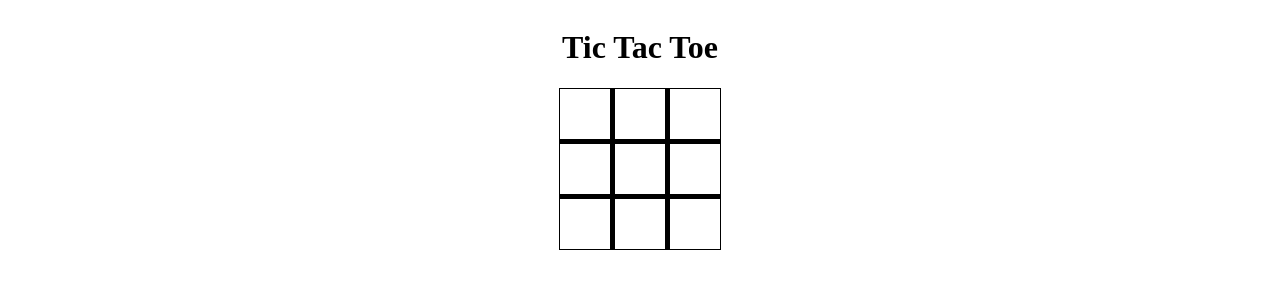
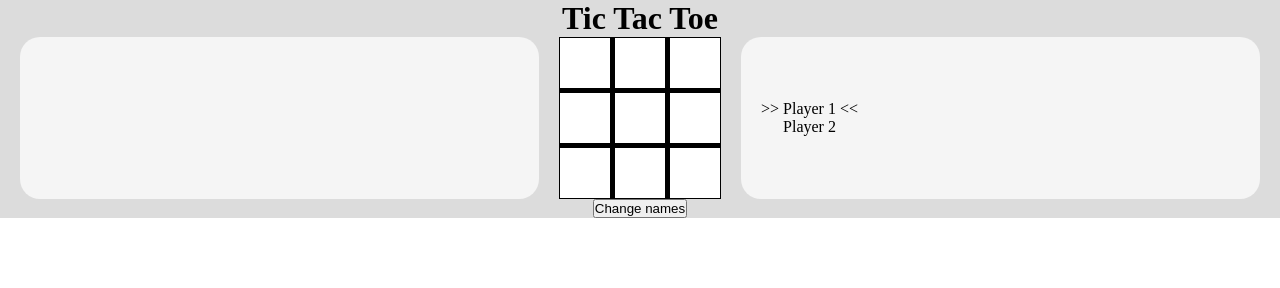
Before and after one commit to stef44n/tic-tac-toe, a plain HTML site: page index.html in a window 1280 px wide. Drawn offline with Linux system fonts and the light colour scheme.

Commit message:
Add structure divs and make cosmetic changes

```diff
--- a/index.html
+++ b/index.html
@@ -10,8 +10,10 @@
 <body>
     <div id="wrapper">
         <h1>Tic Tac Toe</h1>
-        <div id="gameboard">
-
+        <div class="innerWrapper">
+            <div class="sideDiv left"></div>
+            <div id="gameboard"></div>
+            <div class="sideDiv right"></div>
         </div>
     </div>
     <script src="script.js"></script>
--- a/style.css
+++ b/style.css
@@ -2,10 +2,17 @@
     --size: 50px;
 }
 
-body {
+* {
+    padding: 0;
+    margin: 0;
+}
+
+#wrapper {
     display: flex;
     flex-direction: column;
     align-items: center;
+    /* border: black solid 1px; */
+    background-color: gainsboro;
 }
 
 h1 {
@@ -38,11 +45,26 @@ h1 {
     background-color: rgb(223, 223, 223) !important;
 }
 
-p {
+.innerWrapper {
+    display: grid;
+    grid-template-columns: 1fr auto 1fr;
+    justify-content: space-between;
+    width: 100%;
+}
+
+.sideDiv {
     display: flex;
-    height: 100%;
-    justify-content: center;
+    background-color: rgb(245, 245, 245);
+    flex-grow: 1;
     align-items: center;
-    margin: 0;
-    font-size: 200%;
+    margin: 0 20px;
+    border-radius: 20px;
 }
+
+.names {
+    text-align: center;
+}
+
+.right {
+    padding-left: 20px;
+}
```
